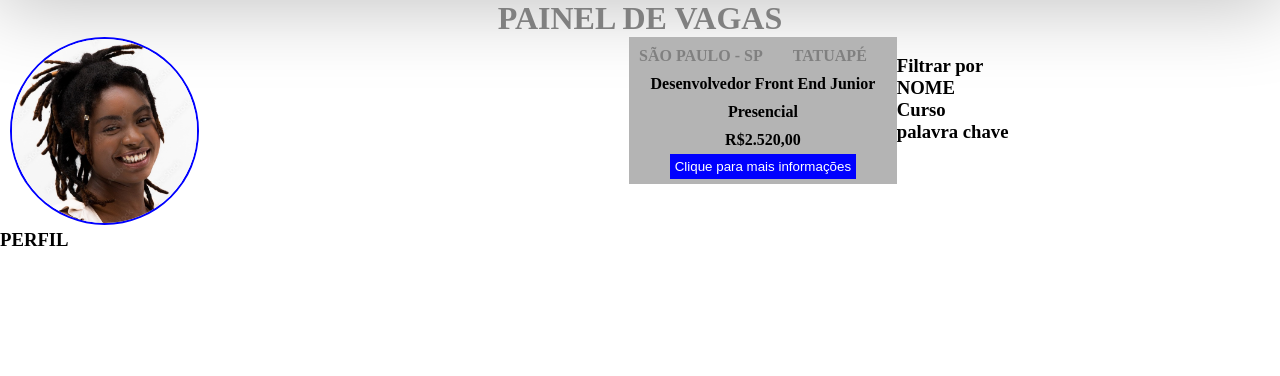
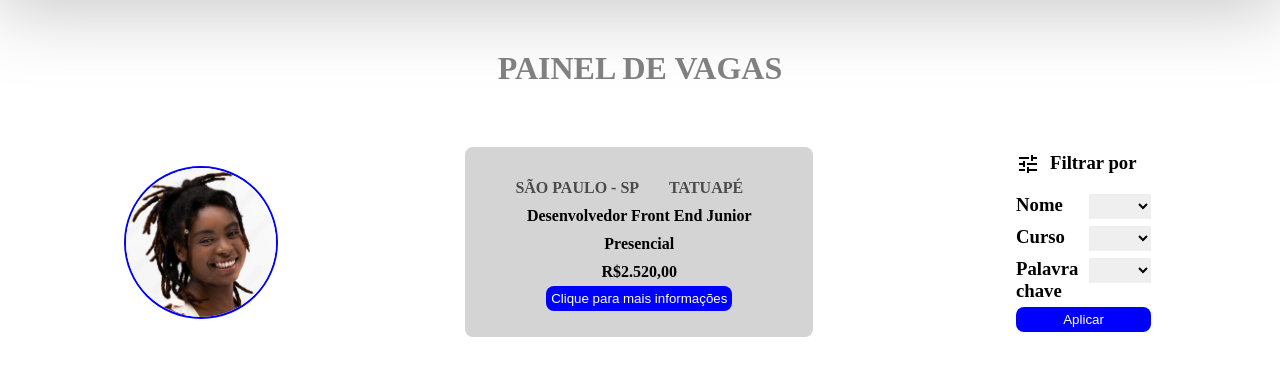
Before and after one commit to BryanDavidAlves/TrampoTec, a PHP site: page /pag-aluno/index.php in a window 1280 px wide. Shown: the part 74-450 px from the top of the page. Run offline with PHP 8.4, Linux system fonts and the light colour scheme; some libraries are stand-ins or nearby versions.

Commit message:
terminando a tela painel de vagas (falta terminar de estilizar mas a estrutura esta pronta)

```diff
--- /dev/null
+++ b/pag-aluno/css/painel-de-vagas.css
@@ -0,0 +1,99 @@
+h1 {
+    color: grey;
+    text-align: center;
+    margin-top: 50px;
+}
+
+.vagas {
+    display: flex;
+    justify-content: space-around;
+    margin-top: 50px;
+    align-items: center;
+}
+
+.vagas img {
+    width: 12%;
+    border-radius: 100%;
+    border: 2px blue solid;
+    margin-left: 10px;
+    align-items: center;
+}
+
+
+.vagas .container-cards {
+    display: flex;
+    flex-direction: column;
+    align-items: center;
+}
+
+.vagas .container-cards .cards {
+    display: flex;
+    flex-direction: column;
+    background-color: rgb(212, 212, 212);
+    align-items: center;
+    padding: 5px;
+    border-radius: 8px;
+    width: 130%;
+    height: 190px;
+    justify-content: center;
+}
+
+.vagas .container-cards .cards .localidade {
+    display: flex;
+}
+
+.vagas .container-cards .cards .localidade h4 {
+    margin-right: 20px;
+    color: rgb(75, 75, 75);
+}
+
+.vagas .container-cards .cards h4 {
+    padding: 5px;
+}
+
+.vagas .container-cards .cards button {
+    background-color: blue;
+    padding: 5px;
+    color: white;
+    border: none;
+    border-radius: 8px;
+}
+
+.vagas .filtro {
+    display: flex;
+    flex-direction: column;
+    padding: 15px;
+}
+
+.vagas .filtro .align {
+    display: flex;
+}
+
+.vagas .filtro .align .palavra-chave {
+    width: 63px;
+    padding-bottom: 5px;
+    padding-top: 5px;
+}
+
+.palavra-box,select {
+    height: 25px;
+    margin-top: 5px;
+    border: none;
+
+}
+
+.vagas .filtro .align select,
+.palavra-box {
+    margin-left: 10px;
+}
+.titulo-filtro{
+    margin-bottom: 15px;
+    margin-left: 10px;
+}
+.vagas .filtro button{
+    background-color: blue;
+    padding: 5px;
+    color: white;
+    border: none;
+    border-radius: 8px;
+}
--- a/pag-aluno/css/painel-vagas.css
+++ /dev/null
@@ -1,43 +0,0 @@
-h1{
-    color: grey;
-    text-align: center;
-}
-.vagas{
-    display: flex;
-
-}
-
-.vagas .perfil img{
-    width: 30%;
-    border-radius: 100%;
-    border: 2px blue solid;
-    margin-left: 10px;
-}
-.vagas .container-cards{
-    display: flex;
-    flex-direction: column;
-}
-.vagas .container-cards .cards{
-    display: flex;
-    flex-direction: column;
-    background-color: rgb(180, 180, 180);
-    align-items: center;
-    padding: 5px;
-}
-.vagas .container-cards .cards .localidade{
-    display: flex;
-}
-.vagas .container-cards .cards .localidade h4{
-    margin-right: 20px;
-    color: grey;
-}
-.vagas .container-cards .cards h4{
-    padding: 5px;
-}
-.vagas .container-cards .cards button{
-    background-color: blue;
-    padding: 5px;
-    color: white;
-    border: none;
-
-}
--- a/pag-aluno/index.php
+++ b/pag-aluno/index.php
@@ -4,9 +4,10 @@
     <meta charset="UTF-8">
     <meta name="viewport" content="width=device-width, initial-scale=1.0">
     <link rel="stylesheet" href="../pag-aluno/components/component-aluno.css">
-    <link rel="stylesheet" href="../pag-aluno/css/painel-vagas.css">
+    <link rel="stylesheet" href="https://fonts.googleapis.com/css2?family=Material+Symbols+Outlined:opsz,wght,FILL,GRAD@48,400,0,0" /> <!--link icone filtro-->
+    <link rel="stylesheet" href="../pag-aluno/css/painel-de-vagas.css">
 
-    <title>Document</title>
+    <title>Pagina de Vagas</title>
 </head>
 <body>
         <?php
@@ -14,12 +15,10 @@
         ?>
         <h1>PAINEL DE VAGAS</h1>
         <section class="vagas">
-            <div class="perfil">
-                <img src="img/img-perfil.jpg" alt="">
-                <h3>PERFIL</h3>
-            </div>
 
-            <div class="container-cards">
+                    <img src="img/img-perfil.jpg" alt="">
+
+            <section class="container-cards">
                 <div class="cards">
                     <div class="localidade">
                         <h4>SÃO PAULO - SP</h4>
@@ -30,13 +29,43 @@
                     <h4>R$2.520,00</h4>
                     <button>Clique para mais informações</button>
                 </div>
-            </div>
-            <div>
-                <i class="fa-solid fa-filter-list"></i>
-                <h3>Filtrar por</h3>
-                <h3>NOME</h3>
-                <h3>Curso</h3>
-                <h3>palavra chave</h3>
+            </section>
+
+            <section class="filtro">
+            <div class="align">
+            <span class="material-symbols-outlined">
+            tune
+            </span>
+                <h3 class="titulo-filtro">Filtrar por</h3>
+                </div>
+                <div class="align">
+                <h3 class="palavra-chave">Nome</h3>
+                    <select name="select">
+                        <option value="valor1"> </option>
+                        <option value="valor1">Valor 1</option>
+                        <option value="valor2">Valor 2</option>
+                        <option value="valor3">Valor 3</option>
+                    </select>
+                </div>
+                <div class="align">
+                <h3 class="palavra-chave">Curso</h3>
+                    <select name="select">
+                        <option value="valor1"> </option>
+                        <option value="valor1">Valor 1</option>
+                        <option value="valor2">Valor 2</option>
+                        <option value="valor3">Valor 3</option>
+                    </select>
+                </div>
+                <div class="align">
+                <h3 class="palavra-chave">Palavra <br> chave</h3>
+                <select name="select">
+                        <option value="valor1"> </option>
+                        <option value="valor1">Valor 1</option>
+                        <option value="valor2">Valor 2</option>
+                        <option value="valor3">Valor 3</option>
+                    </select>
+                </div>
+                <button>Aplicar</button>
             </div>
         </section>
 
```
